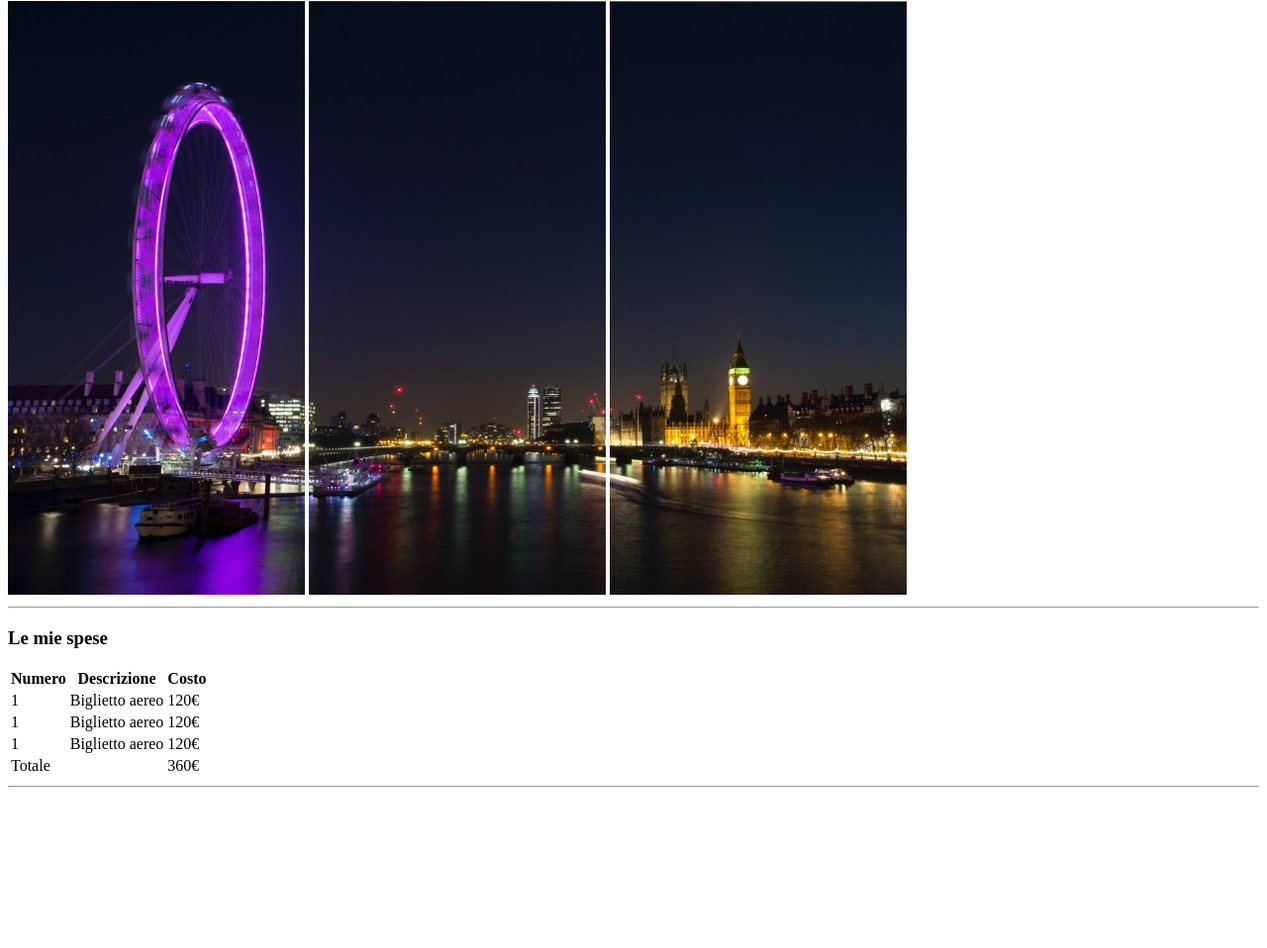
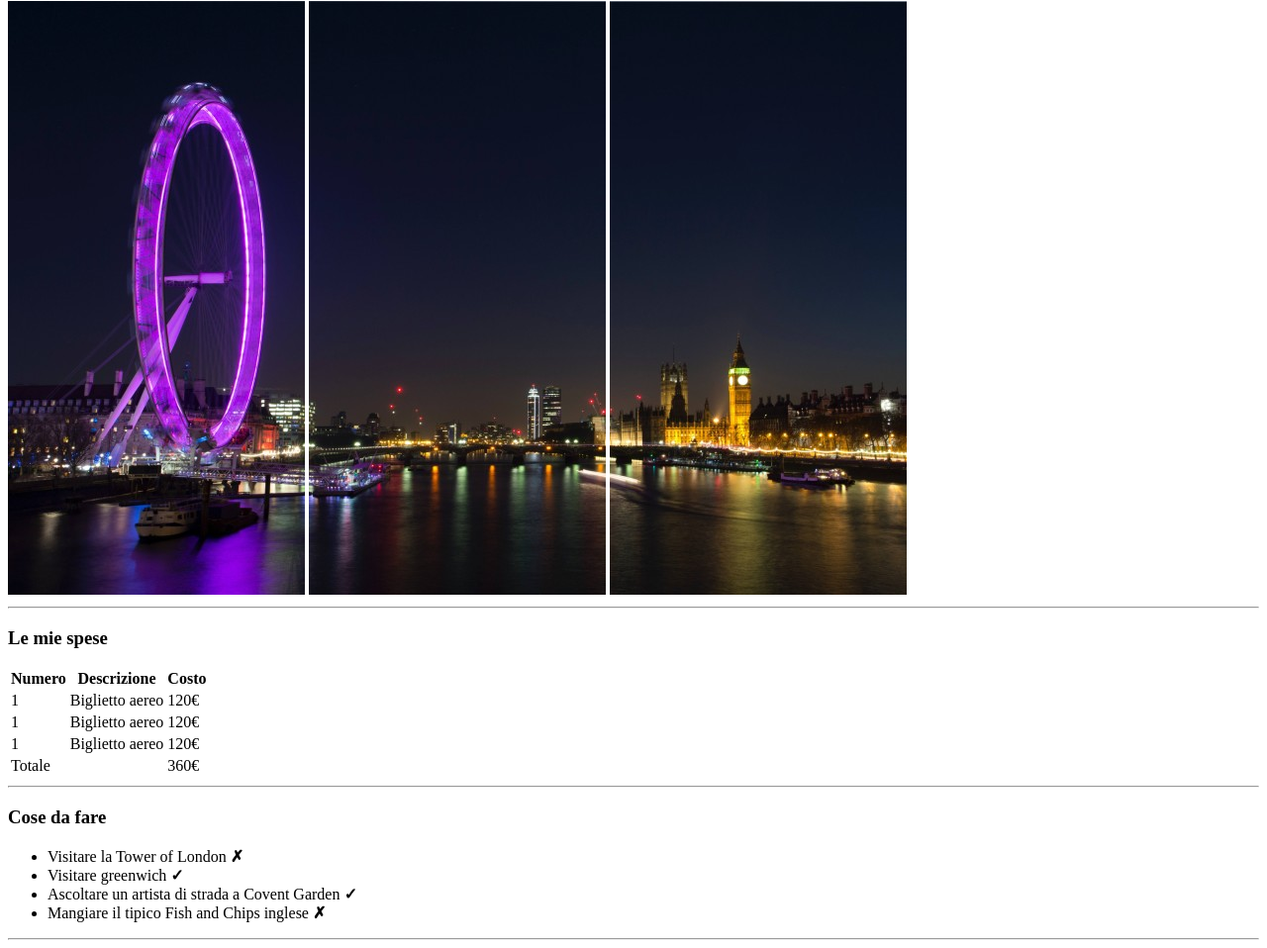
Before and after one commit to GianlucaBenassi/html-london-trip, a plain HTML site: page index.html in a window 1280 px wide. Shown: the part 79-1037 px from the top of the page at 99% size. Before the commit the page ends 883 px from the top, so only its background shows below. Drawn offline with Linux system fonts and the light colour scheme.

Commit message:
to do section

```diff
--- a/index.html
+++ b/index.html
@@ -74,6 +74,16 @@
 
         <!-- section cose da fare -->
         <section>
+            <h3>Cose da fare</h3>
+
+            <ul>
+                <li>Visitare la Tower of London <strong>&cross;</strong></li>
+                <li>Visitare greenwich <strong>&check;</strong></li>
+                <li>Ascoltare un artista di strada a Covent Garden <strong>&check;</strong></li>
+                <li>Mangiare il tipico Fish and Chips inglese <strong>&cross;</strong></li>
+            </ul>
+
+            <hr>
 
         </section>
 
```
